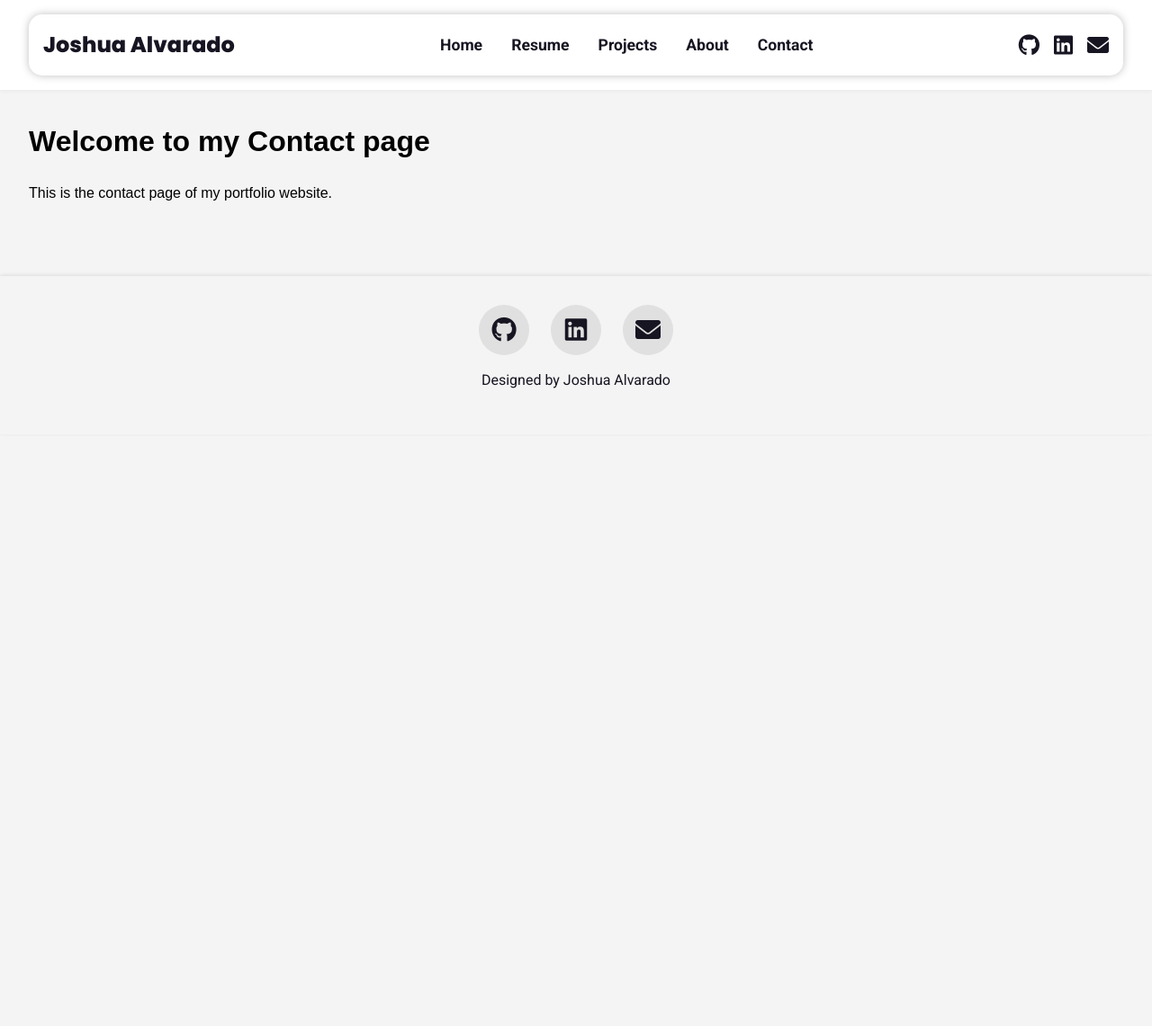
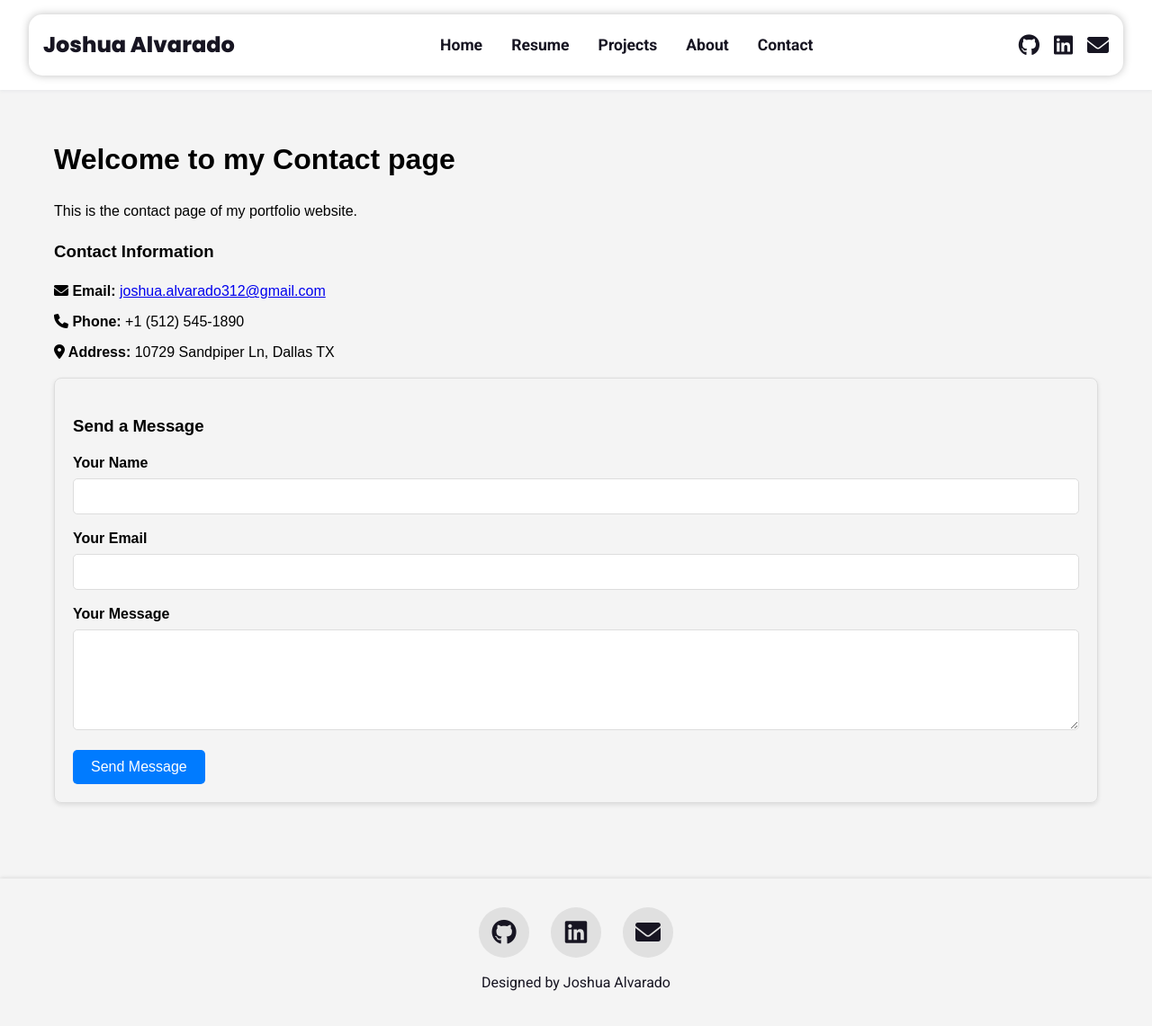
Before and after one commit to JoshuaAlvarado-hub/joshalvarado.com, a Jekyll site: the page built from contact.html, in a window 1280 px wide and 1153 px high. Shown: the top 1141 px of the window at 90% size. Built offline with Jekyll 4.4.1, drawn with Linux system fonts in a browser that asks for light colours.

Commit message:
updated contact page
added info and message box to contact page

```diff
--- a/_layouts/default.html
+++ b/_layouts/default.html
@@ -9,6 +9,7 @@
         <link rel="preconnect" href="https://fonts.googleapis.com">
         <link rel="preconnect" href="https://fonts.gstatic.com" crossorigin>
         <link href="https://fonts.googleapis.com/css2?family=Roboto:ital,wght@0,100..900;1,100..900&family=Space+Mono:ital,wght@0,400;0,700;1,400;1,700&display=swap" rel="stylesheet">
+        <link href="https://cdnjs.cloudflare.com/ajax/libs/font-awesome/6.0.0-beta3/css/all.min.css" rel="stylesheet">
         <!-- title -->
         <title>{{ page.title }} - Joshua Alvarado</title>
         <meta name="title" content="Joshua Alvarado - Portfolio">
--- a/assets/css/style.css
+++ b/assets/css/style.css
@@ -181,6 +181,94 @@ footer {
     color: var(--primary-color);
 }
 
+/* Contact Page Styles */
+.container {
+    max-width: 1200px;
+    margin: 0 auto;
+    padding: 20px;
+}
+
+.text-center {
+    text-align: center;
+}
+
+.contact-wrapper {
+    display: flex;
+    flex-wrap: nowrap;
+    gap: 20px;
+    margin-top: 30px;
+}
+
+.contact-info, .contact-form {
+    flex: 1 1 50%;
+    padding: 20px;
+    border: 1px solid #ddd;
+    border-radius: 8px;
+    box-shadow: 0 2px 5px rgba(0, 0, 0, 0.1);
+}
+
+.contact-info h3, .contact-form h3 {
+    margin-bottom: 15px;
+}
+
+.list-unstyled {
+    list-style: none;
+    padding: 0;
+}
+
+.list-unstyled li {
+    margin-bottom: 10px;
+}
+
+.social-links a {
+    font-size: 24px;
+    margin-right: 15px;
+    color: #333;
+    transition: color 0.3s;
+}
+
+.social-links a:hover {
+    color: #007bff;
+}
+
+.form-group {
+    margin-bottom: 15px;
+}
+
+.form-group label {
+    display: block;
+    margin-bottom: 5px;
+    font-weight: bold;
+}
+
+.form-group input, .form-group textarea {
+    width: 100%;
+    padding: 10px;
+    border: 1px solid #ddd;
+    border-radius: 5px;
+    font-size: 16px;
+}
+
+.form-group textarea {
+    resize: vertical;
+}
+
+.btn {
+    display: inline-block;
+    padding: 10px 20px;
+    background-color: #007bff;
+    color: #fff;
+    border: none;
+    border-radius: 5px;
+    font-size: 16px;
+    cursor: pointer;
+    transition: background-color 0.3s;
+}
+
+.btn:hover {
+    background-color: #0056b3;
+}
+
 /* media queries */
 
 /* extra large screens */
--- a/contact.html
+++ b/contact.html
@@ -6,4 +6,36 @@ permalink: /contact/
 <div class="container">
     <h1>Welcome to my Contact page</h1>
     <p>This is the contact page of my portfolio website.</p>
+
+    <!-- contact info -->
+    <div class="col-md-6">
+        <h3>Contact Information</h3>
+        <ul class="list-unstyled">
+            <li><strong><i class="fas fa-envelope"></i> Email:</strong>
+                <a href="mailto:joshua.alvarado312@gmail.com">joshua.alvarado312@gmail.com</a>
+            </li>
+            <li><strong><i class="fas fa-phone"></i> Phone:</strong> +1 (512) 545-1890</li>
+            <li><strong><i class="fas fa-map-marker-alt"></i> Address:</strong> 10729 Sandpiper Ln, Dallas TX</li>
+        </ul>
+    </div>
+
+    <!-- Contact Form -->
+    <div class="contact-form">
+        <h3>Send a Message</h3>
+        <form action="https://formspree.io/f/your-form-id" method="POST">
+            <div class="form-group">
+                <label for="name">Your Name</label>
+                <input type="text" id="name" name="name" required>
+            </div>
+            <div class="form-group">
+                <label for="email">Your Email</label>
+                <input type="email" id="email" name="_replyto" required>
+            </div>
+            <div class="form-group">
+                <label for="message">Your Message</label>
+                <textarea id="message" name="message" rows="5" required></textarea>
+            </div>
+            <button type="submit" class="btn">Send Message</button>
+        </form>
+    </div>
 </div>
```
Also changed, not shown: other parts of _layouts/default.html (+4 -0 lines).
